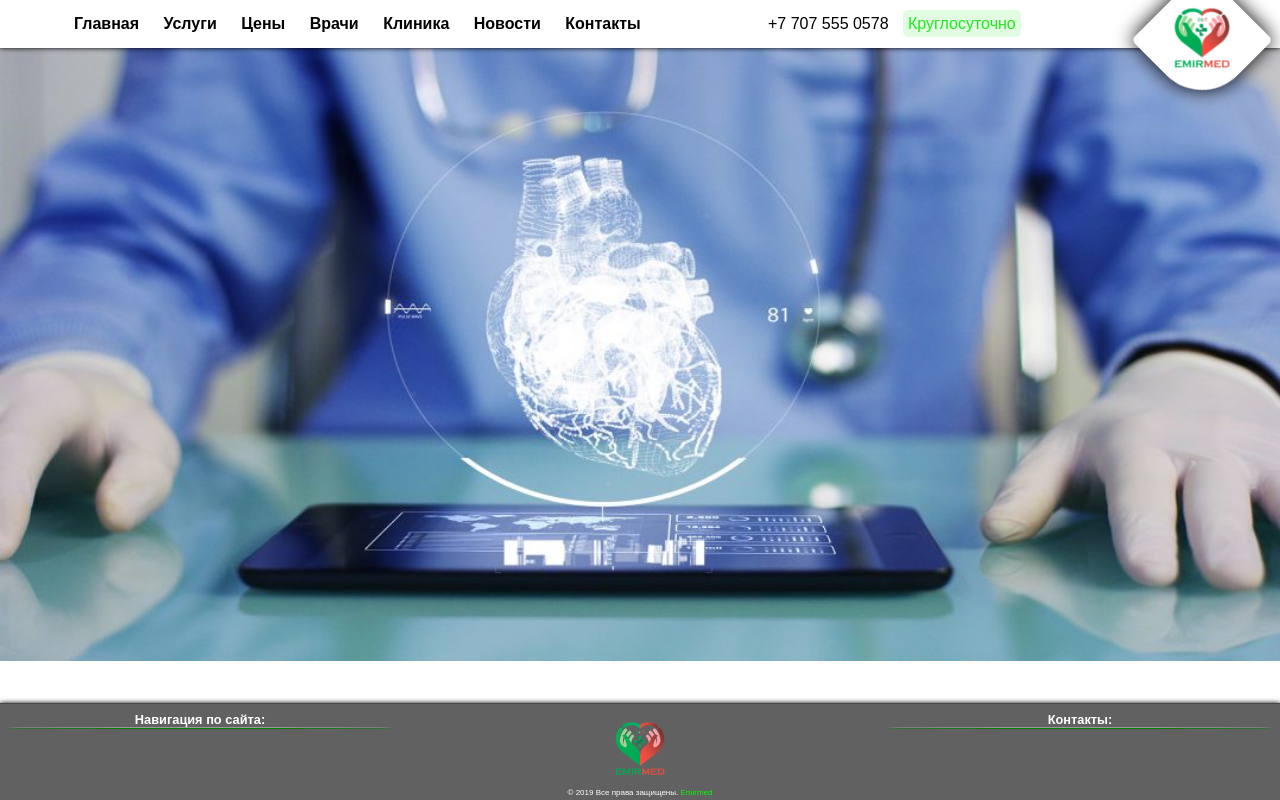
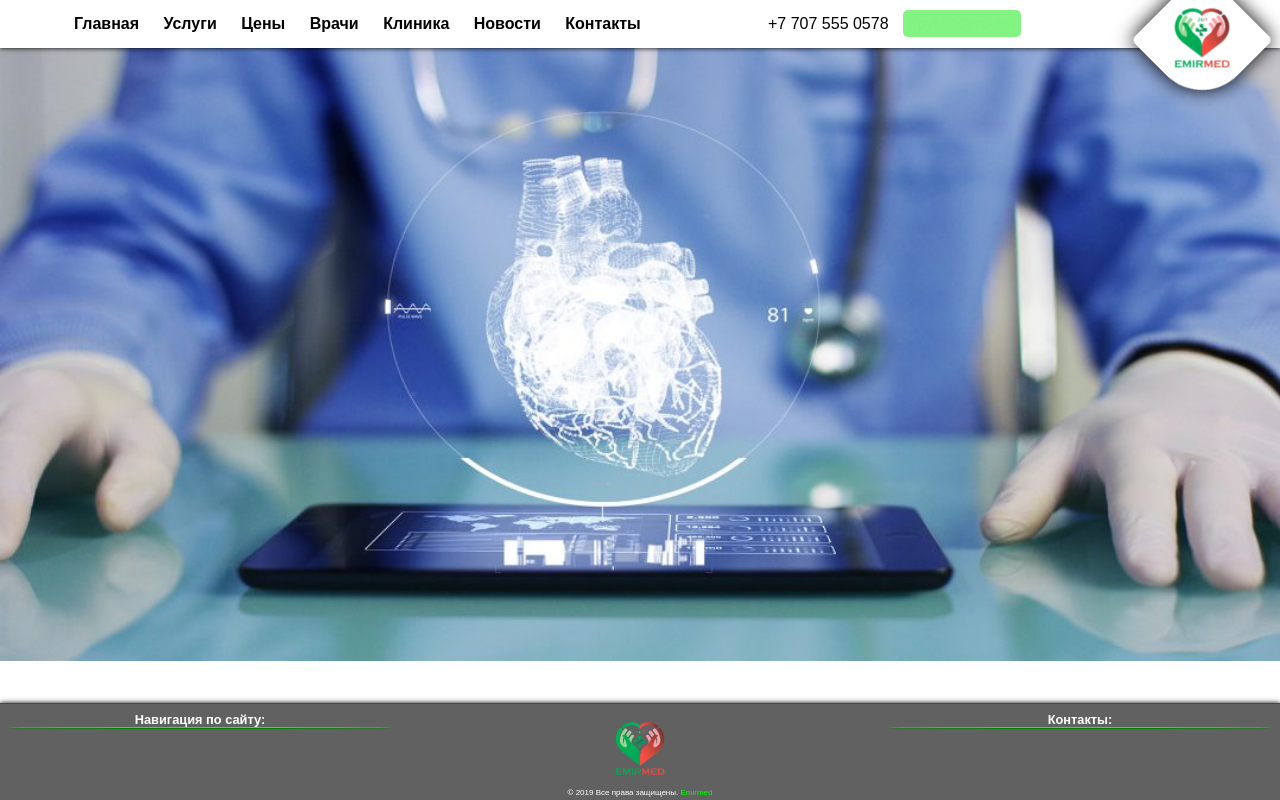
Before and after one commit to webnetkz/emirmed, a PHP site: page / in a window 1280 px wide. Run offline with PHP 8.4, Linux system fonts and the light colour scheme.

Commit message:
fixed bugs

```diff
--- a/index.php
+++ b/index.php
@@ -21,7 +21,7 @@
     </head>
 
     <body>
-    <script src="preloader.js"></script>
+
         <div id="all">
             <header>
                 <ul class="menuHeader">
@@ -81,7 +81,7 @@
             <footer>
 
                     <div id="footerStart">
-                            <h3 class="contactHeader">Навигация по сайта:</h3>
+                            <h3 class="contactHeader">Навигация по сайту:</h3>
                         <hr class="footer">
                     </div>
 
--- a/public/styles/style.css
+++ b/public/styles/style.css
@@ -101,7 +101,7 @@ p.hoursTime {
     background-color: rgb(0, 233, 0);
     border-radius: 5px;
     color: rgb(255, 255, 255);
-    animation: hoursTime 1000ms infinite;
+    animation: hoursTime 2000ms infinite;
 }
 
 @keyframes hoursTime {
```
